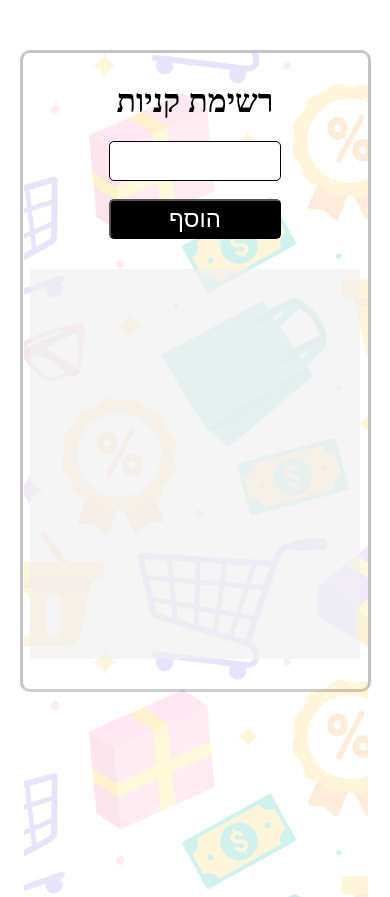
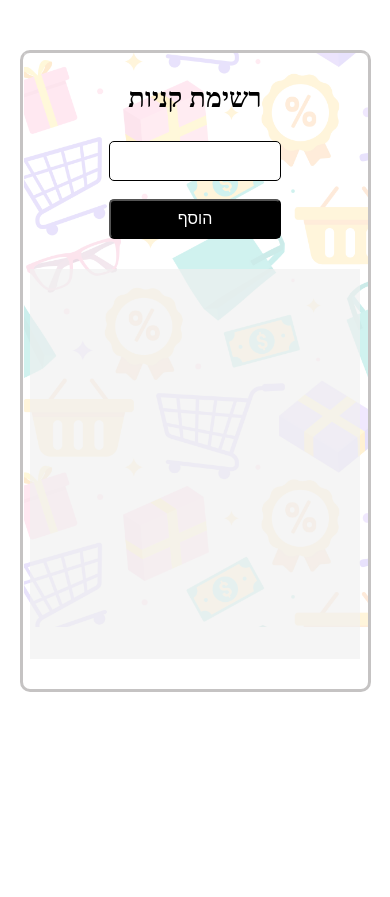
Before and after one commit to eli2023777/shoppingList, a plain HTML site: page index.html in a window 390 px wide. After the commit the page ends 844 px from the top, so only its background shows below. Drawn offline with Linux system fonts and the light colour scheme.

Commit message:
styling mobile mood

```diff
--- a/script.js
+++ b/script.js
@@ -3,6 +3,39 @@ const addBtn = document.getElementById('addBtn');
 const ulDiv = document.querySelector('.ulDiv');
 const ul = document.createElement('ul');
 ulDiv.appendChild(ul);
+
+
+
+// function resetEventListeners() {
+//     ulDiv.querySelectorAll('.editBtn').forEach(editBtn => {
+//         editBtn.addEventListener('click', () => {
+//             const textSpan = editBtn.parentElement.previousElementSibling;
+//             textSpan.innerHTML = prompt('Edit your item:', textSpan.textContent);
+//             saveToLocalStorage();
+//             removeEventListeners('click', editBtn);
+//         });
+//     });
+
+//     ulDiv.querySelectorAll('.deleteBtn').forEach(deleteBtn => {
+//         deleteBtn.addEventListener('click', () => {
+//             ul.removeChild(deleteBtn.parentElement.parentElement);
+//             saveToLocalStorage();
+//         });
+//     });
+
+//     ulDiv.querySelectorAll('.checkbox').forEach(checkbox => {
+//         checkbox.addEventListener('change', () => {
+//             const textSpan = checkbox.nextElementSibling;
+//             if (checkbox.checked) {
+//                 textSpan.style.textDecoration = 'line-through';
+//             } else {
+//                 textSpan.style.textDecoration = 'none';
+//             }
+//             saveToLocalStorage();
+//         });
+//     });
+// }
+
 
 
 // Add event listener add button
@@ -70,57 +103,8 @@ addBtn.addEventListener('click', () => {
         ul.removeChild(li);
     });
 
+    // liArr.push(li);
+
     // Save to local storages
-    saveToLocalStorage(textSpan);
+    // saveToLocalStorage(liArr);
 });
-
-// function saveToLocalStorage(textSpan) {
-//     localStorage.setItem('span', textSpan.innerHTML);
-
-// }
-
-// function getItems(textSpan) {
-//     const saved = localStorage.getItem('span');
-//     textSpan.innerHTML = saved;
-// }
-
-// getItems();
-
-
-
-// function resetEventListeners() {
-//     ulDiv.querySelectorAll('.editBtn').forEach(editBtn => {
-//         editBtn.addEventListener('click', () => {
-//             const textSpan = editBtn.parentElement.previousElementSibling;
-//             textSpan.innerHTML = prompt('Edit your item:', textSpan.textContent);
-//             saveToLocalStorage();
-//         });
-//     });
-
-//     ulDiv.querySelectorAll('.deleteBtn').forEach(deleteBtn => {
-//         deleteBtn.addEventListener('click', () => {
-//             const li = deleteBtn.parentElement.parentElement;
-//             ul.removeChild(li);
-//             saveToLocalStorage();
-//         });
-//     });
-
-//     ulDiv.querySelectorAll('.checkbox').forEach(checkbox => {
-//         checkbox.addEventListener('change', () => {
-//             const li = checkbox.parentElement;
-//             const textSpan = li.querySelector('.textSpan');
-//             if (checkbox.checked) {
-//                 textSpan.style.textDecoration = 'line-through';
-//             } else {
-//                 textSpan.style.textDecoration = 'none';
-//             }
-//             saveToLocalStorage();
-//         });
-//     });
-// }
-
-
-// function saveToLocalStorage() {
-
-// reset event listeners of the buttons
-// resetEventListeners();
--- a/style.css
+++ b/style.css
@@ -143,19 +143,22 @@ h1 {
 
     h1 {
         width: 100%;
-        font-size: 2rem;
+        font-size: 1.7rem;
         height: 40px;
-        z-index: 2.2;
     }
 
+    #addBtn {
+        font-size: 1rem;
+    }
 
     .imgBG {
         width: 88%;
-        height: 100%;
+        height: 68%;
     }
 
     .ulDiv {
         width: 330px;
+        font-size: 1.5rem;
     }
 
 }
```
